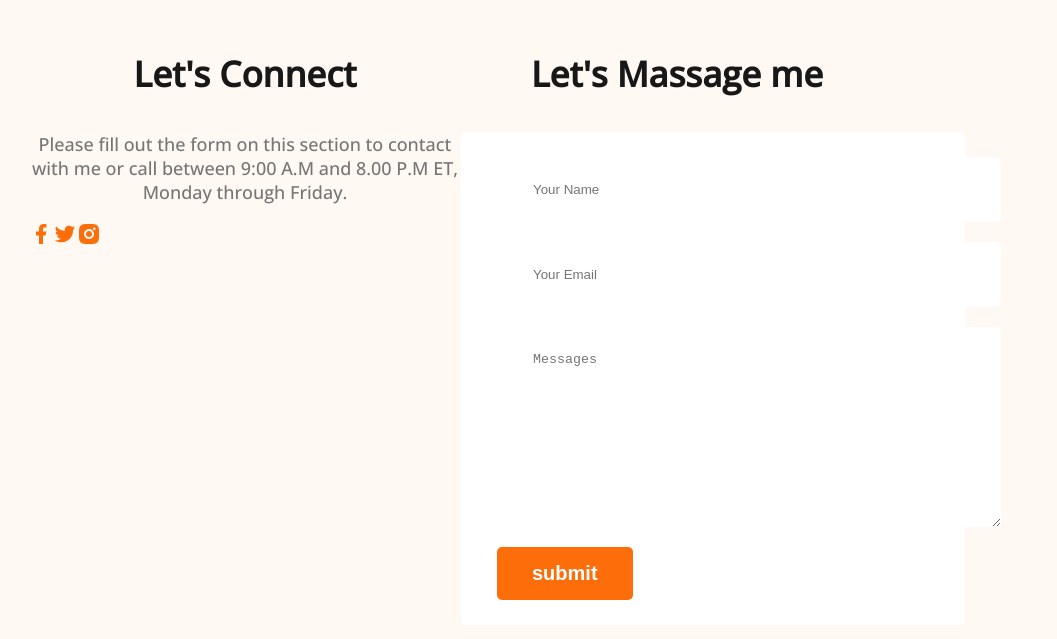
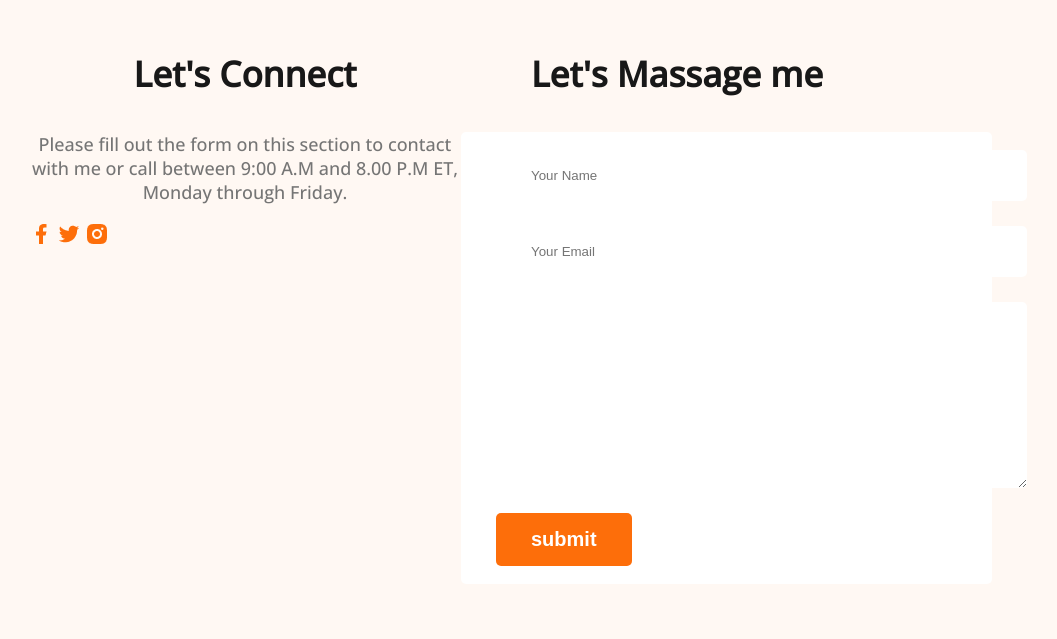
Before and after one commit to MHNuhash/web-developer-portfolio, a plain HTML site: page index.html in a window 1280 px wide. Shown: the part 3626-4265 px from the top of the page, without its empty margins (179-1236 px from the left). Drawn offline with nearby package versions, Linux system fonts and the light colour scheme.

Commit message:
finished footer section with contact form

```diff
--- a/index.html
+++ b/index.html
@@ -165,16 +165,19 @@
             <h3 class="section-title">Let's Connect</h3>
             <p class="section-description">Please fill out the form on this section to contact with me or call between 9:00 A.M and 8.00 P.M ET, Monday through Friday.</p>
             <div class="social-links">
-                <a href=""><img src="images/icons/facebook.png" alt=""></a><a href=""><img src="images/icons/twitter.png" alt=""></a><a href=""><img src="images/icons/insta.png" alt=""></a>
+                <a href=""><img src="images/icons/facebook.png" alt=""></a>
+                <a href=""><img src="images/icons/twitter.png" alt=""></a>
+                <a href=""><img src="images/icons/insta.png" alt=""></a>
             </div>
         </div>
         <div class="footer-column">
            <h3 class="section-title">Let's Massage me</h3>
            <form class="contact" action="">
-            <input type="text" placeholder="Your Name">
-            <input type="email" name="" placeholder="Your Email" id="">
-            <textarea name="" placeholder="Messages" id="" cols="30" rows="10"></textarea>
-            <input class="btn-primary" type="submit" value="submit">
+                <input type="text" placeholder="Your Name">
+                <input type="email" name="" placeholder="Your Email" id="">
+                <textarea name="" placeholder="Message" id="" cols="30" rows="10">
+                </textarea>
+                <input class="btn-primary" type="submit" value="submit">
            </form>
         </div>
     </footer>
--- a/styles/portfolio.css
+++ b/styles/portfolio.css
@@ -180,22 +180,28 @@ footer{
     margin-top: 100px;
     padding: 130px 200px;
 }
+
 .footer-column
 {
     width: 50%;
 }
 
 .social-links{
-    margin-right: 25px;
+    margin-right: 30px;
 }
 
 .contact, input[type="text"], .contact input[type="email"], textarea {
     display: block;
-    margin-bottom: 20px;
-    padding: 25px 36px;
+    margin-bottom: 25px;
+    padding: 18px 35px;
     color: #757575;
     border-radius: 5px;
     background: #FFF;
     border: 0px;
-    width: 100%;
+    width: 100%;.
 }
+
+.contact, .textarea{
+    width: 461px;
+    flex-shrink: 0;
+}
```
